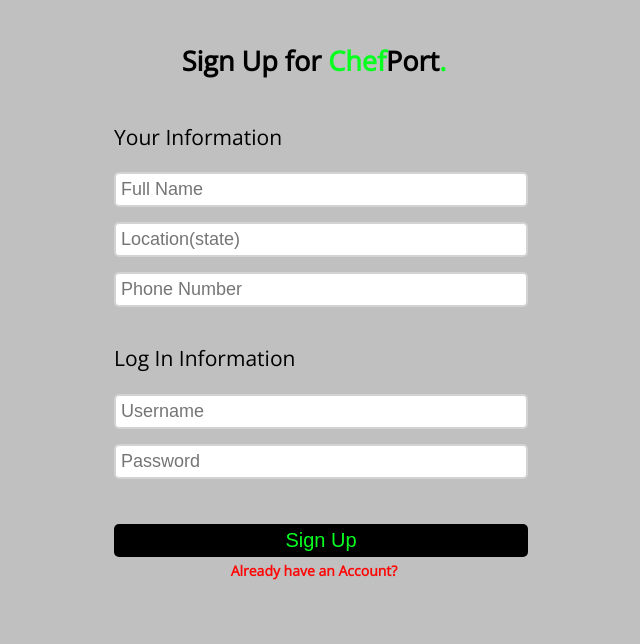
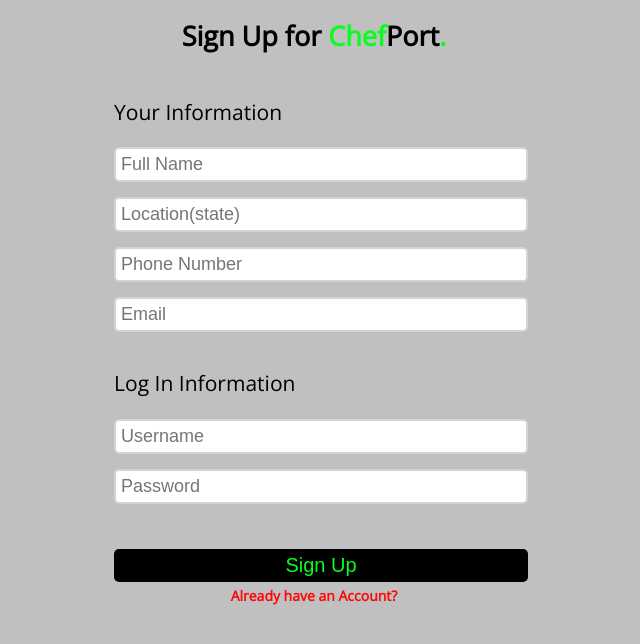
Before and after one commit to bschatzj/chefstuff, a React (Create React App) app: page / in a window 1280 px wide. Shown: the top 644 px of the page, without its empty margins (326-966 px from the left). Built offline with nearby package versions, Linux system fonts and the light colour scheme.

Commit message:
added email

```diff
--- a/src/components/CreateAccount.js
+++ b/src/components/CreateAccount.js
@@ -19,6 +19,7 @@
             placeholder="Location(state)"
           />
           <input type="tel" name="phonenumber" placeholder="Phone Number" />
+          <input type="email" name="email" placeholder="Email" />
           <div className="register-title">
             <h3>Log In Information</h3>
           </div>
--- a/src/styles.scss
+++ b/src/styles.scss
@@ -55,7 +55,7 @@
   }
 }
 
-/* creat account */
+/* create account */
 .outter-register {
   display: flex;
   justify-content: center;
```
